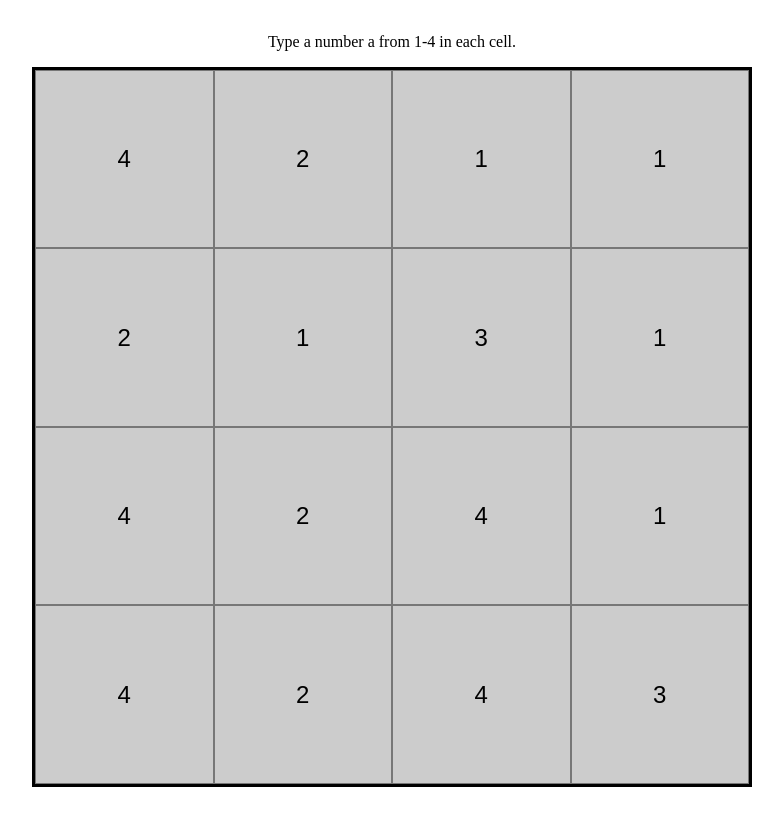
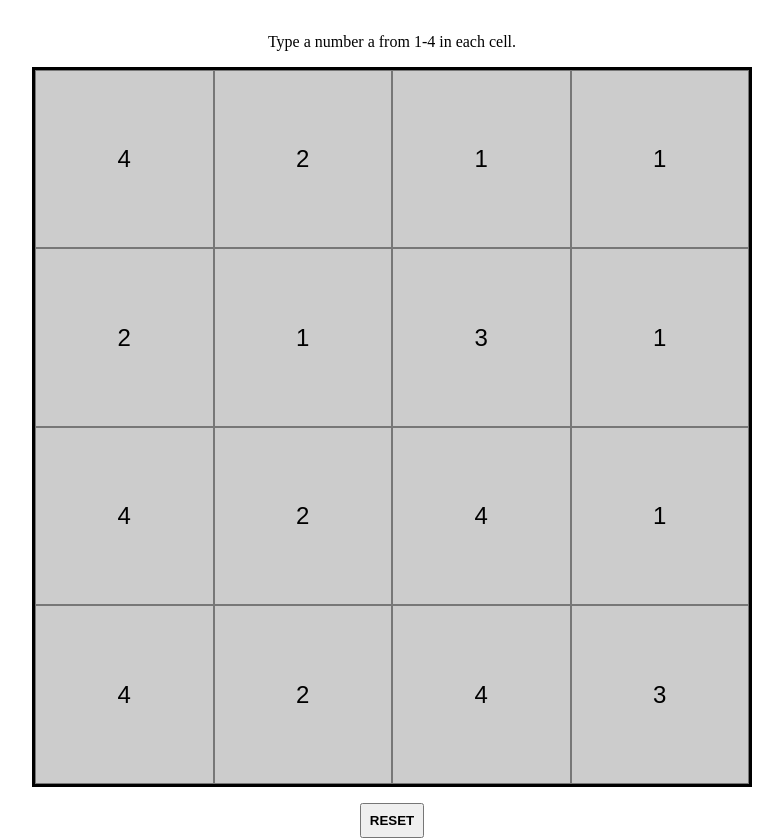
Before and after one commit to helloitsrufio/babydoku, a website built with Vite: page index.html in a window 1280 px wide. Shown: the part 50-888 px from the top of the page, without its empty margins (248-1031 px from the left). Before the commit the page ends 837 px from the top, so only its background shows below. Built offline with nearby package versions, Linux system fonts and the light colour scheme.

Commit message:
feat: add reset button

```diff
--- a/index.html
+++ b/index.html
@@ -11,6 +11,7 @@
       <h1>BABYDOKU</h1>
       <p>Type a number a from 1-4 in each cell.</p>
       <div id="app"></div>
+      <button id="resetButton">RESET</button>
     </section>
     <script type="module" src="/src/main.js"></script>
   </body>
--- a/src/main.js
+++ b/src/main.js
@@ -9,6 +9,13 @@ let gameboard = [];
 
 let size = 4;
 
+//Add reset scaffolding
+let resetButton = document.querySelector("#resetButton");
+resetButton.addEventListener("click", (event) => {
+  console.log(event);
+});
+
+//hola
 //generate nums for gameboard
 function generateGameboard() {
   for (let row = 0; row < size; row++) {
--- a/src/style.css
+++ b/src/style.css
@@ -37,3 +37,14 @@ body {
   text-align: center;
   border: 1px #777 solid;
 }
+
+#resetButton {
+  margin-top: 1rem;
+  padding: 0.5rem;
+  font-weight: bold;
+}
+
+#resetButton:hover {
+  background-color: orange;
+  border-radius: 0.3rem;
+}
```
